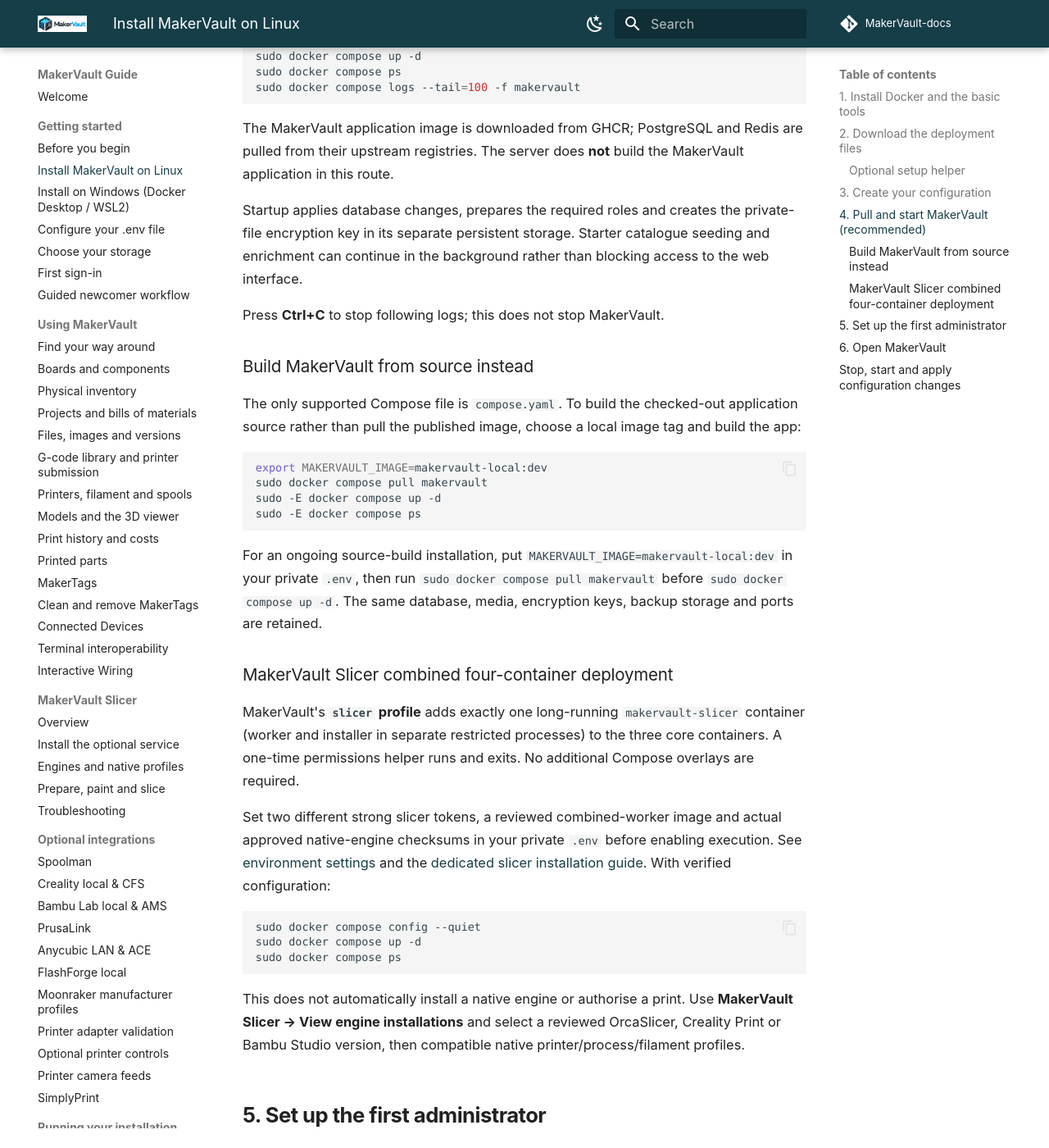
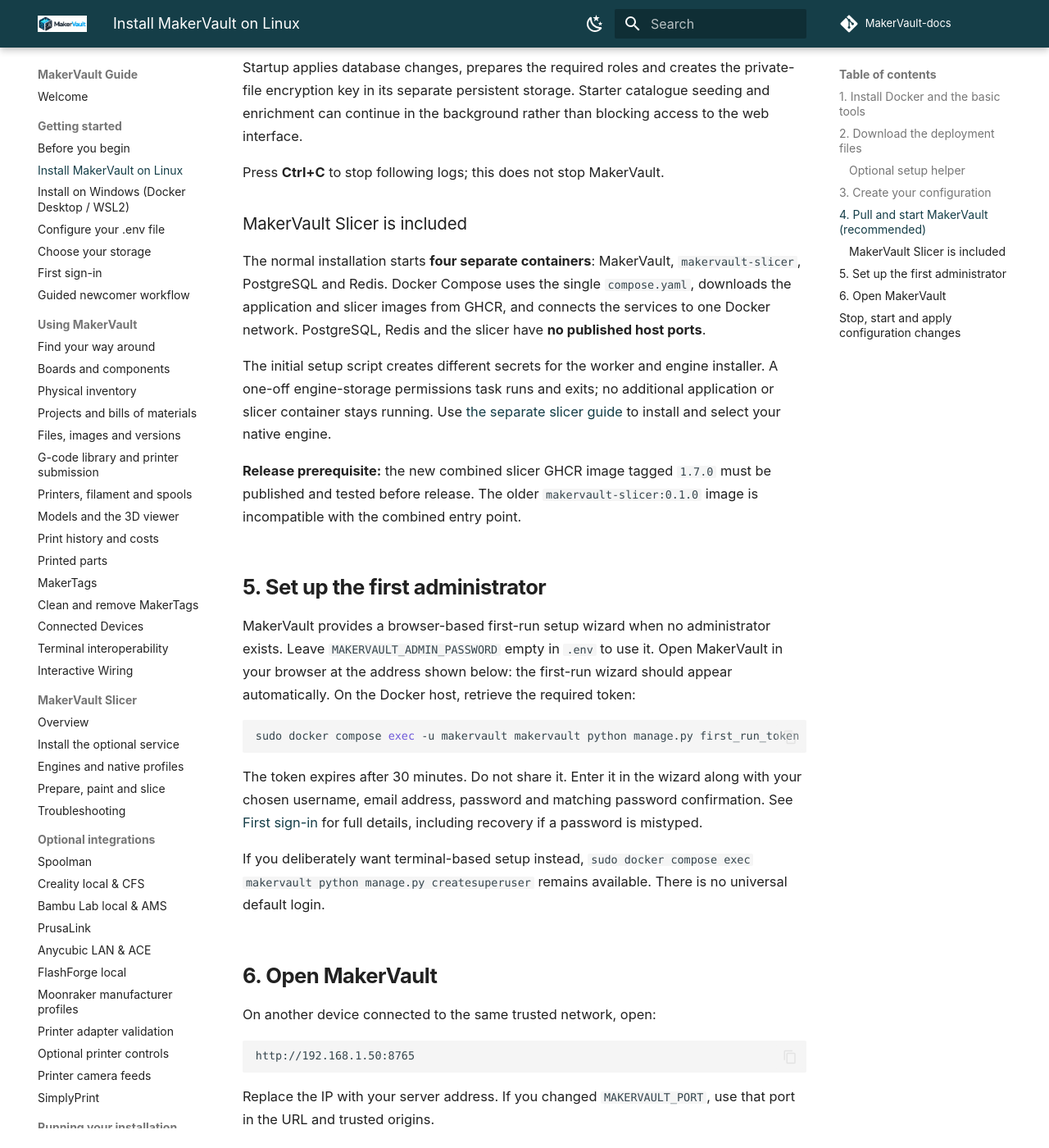
Before and after one commit to gavrd7/MakerVault-docs, an MkDocs documentation site: the page built from docs/guide/getting-started/install.md, in a window 1280 px wide and 1400 px high, scrolled down 3750 px. Shown: the whole window at 82% size. Built offline with MkDocs 1.6.1 and Material for MkDocs 9.7.7, drawn with Linux system fonts in a browser that asks for light colours; comment, search, counter and statistics services are not loaded; some of the changed text lies outside the part shown.

Commit message:
docs(install): make GHCR-only four-container setup the sole installation route

````diff
--- a/docs/guide/getting-started/install.md
+++ b/docs/guide/getting-started/install.md
@@ -6,19 +6,14 @@ Using Windows instead? Follow [Install MakerVault on Windows](windows.md) for Do
 
 This chapter covers a native Linux Docker host. MakerVault also supports the same Compose stack on Windows through the separate Windows guide.
 
-MakerVault supports two image routes:
+MakerVault uses the published application and slicer images from GHCR with a single `compose.yaml` file. No local compilation, Compose profiles or extra deployment overlays are required.
 
-- **Recommended:** pull the pre-built image from GitHub Container Registry (GHCR). This is the simplest route and does not compile MakerVault on your server.
-- **Build it yourself:** clone the same repository and build the Docker image locally from the supplied Dockerfile.
-
-Both routes use the same Compose stack, `.env`, database and persistent storage.
-
-!!! info "Optional MakerVault Slicer"
-    The slicer is part of v1.7.0. The same `compose.yaml` offers an optional combined `slicer` service with independently installed OrcaSlicer, Creality Print and Bambu Studio engines. See the [Slicer installation chapter](../slicer/installation.md) and [engine guide](../slicer/engines.md).
+!!! info "MakerVault Slicer"
+    The slicer runs in its own container in the standard four-container setup. OrcaSlicer, Creality Print and Bambu Studio are installed and selected separately through MakerVault. See the [slicer installation chapter](../slicer/installation.md).
 
 ## 1. Install Docker and the basic tools
 
-Follow Docker's official instructions for your installed distribution: [Debian](https://docs.docker.com/engine/install/debian/) or [Ubuntu](https://docs.docker.com/engine/install/ubuntu/). Choose Docker Engine with the **Compose plugin**. The Buildx plugin is also required if you want to build MakerVault locally.
+Follow Docker's official instructions for your installed distribution: [Debian](https://docs.docker.com/engine/install/debian/) or [Ubuntu](https://docs.docker.com/engine/install/ubuntu/). Choose Docker Engine with the **Compose plugin**.
 
 Install the remaining tools on Debian/Ubuntu:
 
@@ -106,7 +101,7 @@ Leave the storage values at their defaults for named volumes. Leave `DJANGO_DEBU
 To pin MakerVault to one published version, optionally add:
 
 ```dotenv
-MAKERVAULT_IMAGE=ghcr.io/gavrd7/makervault:1.1.0
+MAKERVAULT_IMAGE=ghcr.io/gavrd7/makervault:1.7.0
 ```
 
 If that setting is omitted, Compose uses `ghcr.io/gavrd7/makervault:latest`.
@@ -129,32 +124,13 @@ Startup applies database changes, prepares the required roles and creates the pr
 
 Press **Ctrl+C** to stop following logs; this does not stop MakerVault.
 
-### Build MakerVault from source instead
+### MakerVault Slicer is included
 
-The only supported Compose file is `compose.yaml`. To build the checked-out application source rather than pull the published image, choose a local image tag and build the app:
+The normal installation starts **four separate containers**: MakerVault, `makervault-slicer`, PostgreSQL and Redis. Docker Compose uses the single `compose.yaml`, downloads the application and slicer images from GHCR, and connects the services to one Docker network. PostgreSQL, Redis and the slicer have **no published host ports**.
 
-```bash
-export MAKERVAULT_IMAGE=makervault-local:dev
-sudo docker compose pull makervault
-sudo -E docker compose up -d
-sudo -E docker compose ps
-```
+The initial setup script creates different secrets for the worker and engine installer. A one-off engine-storage permissions task runs and exits; no additional application or slicer container stays running. Use [the separate slicer guide](../slicer/installation.md) to install and select your native engine.
 
-For an ongoing source-build installation, put `MAKERVAULT_IMAGE=makervault-local:dev` in your private `.env`, then run `sudo docker compose pull makervault` before `sudo docker compose up -d`. The same database, media, encryption keys, backup storage and ports are retained.
-
-### MakerVault Slicer combined four-container deployment
-
-MakerVault's **`slicer` profile** adds exactly one long-running `makervault-slicer` container (worker and installer in separate restricted processes) to the three core containers. A one-time permissions helper runs and exits. No additional Compose overlays are required.
-
-Set two different strong slicer tokens, a reviewed combined-worker image and actual approved native-engine checksums in your private `.env` before enabling execution. See [environment settings](environment.md) and the [dedicated slicer installation guide](../slicer/installation.md). With verified configuration:
-
-```bash
-sudo docker compose config --quiet
-sudo docker compose up -d
-sudo docker compose ps
-```
-
-This does not automatically install a native engine or authorise a print. Use **MakerVault Slicer → View engine installations** and select a reviewed OrcaSlicer, Creality Print or Bambu Studio version, then compatible native printer/process/filament profiles.
+**Release prerequisite:** the new combined slicer GHCR image tagged `1.7.0` must be published and tested before release. The older `makervault-slicer:0.1.0` image is incompatible with the combined entry point.
 
 ## 5. Set up the first administrator
 
````
